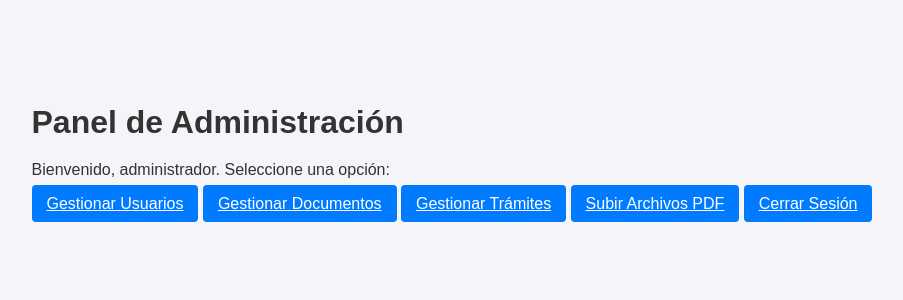
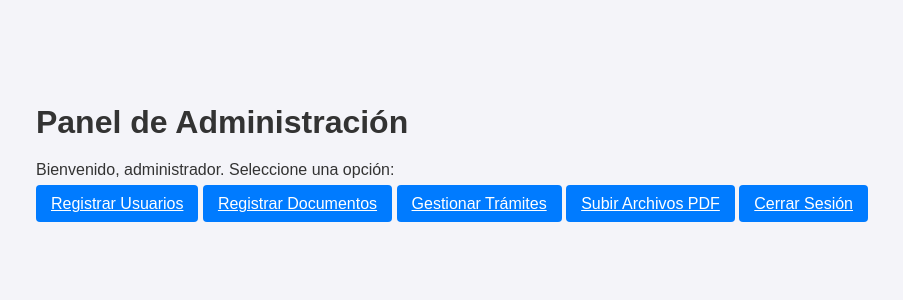
Before and after one commit to EdRoNo2501/proyectofinal_sgbd1, a PHP site: page /admin_dashboard.php in a window 1280 px wide. Shown: the part 252-552 px from the top of the page, without its empty margins (188-1091 px from the left). Run offline with PHP 8.4, Linux system fonts and the light colour scheme; the visitor is signed in with stand-in values (Sample User, id 1).

Commit message:
modificacion22

```diff
--- a/admin_dashboard.php
+++ b/admin_dashboard.php
@@ -17,8 +17,8 @@ if (!isset($_SESSION['id_usuario']) || $_SESSION['rol'] !== 'Administrador') {
     <div class="container">
         <h1>Panel de Administración</h1>
         <p>Bienvenido, administrador. Seleccione una opción:</p>
-        <a class="btn" href="admin_usuarios.php">Gestionar Usuarios</a>
-        <a class="btn" href="admin_documentos.php">Gestionar Documentos</a>
+        <a class="btn" href="admin_usuarios.php">Registrar Usuarios</a>
+        <a class="btn" href="admin_documentos.php">Registrar Documentos</a>
         <a class="btn" href="admin_tramites.php">Gestionar Trámites</a>
         <a class="btn" href="admin_archivos.php">Subir Archivos PDF</a>
         <a class="btn" href="logout.php">Cerrar Sesión</a>
```
